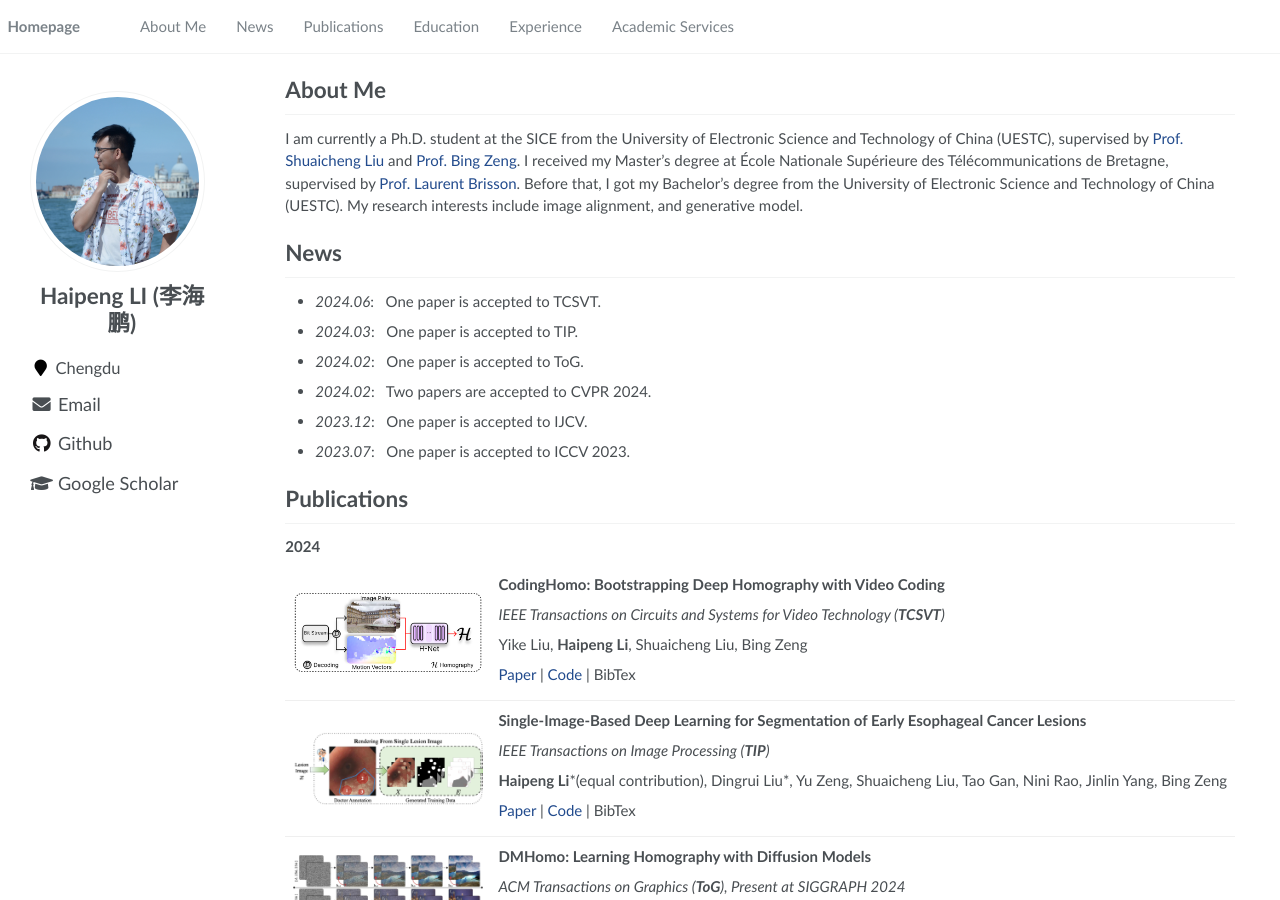
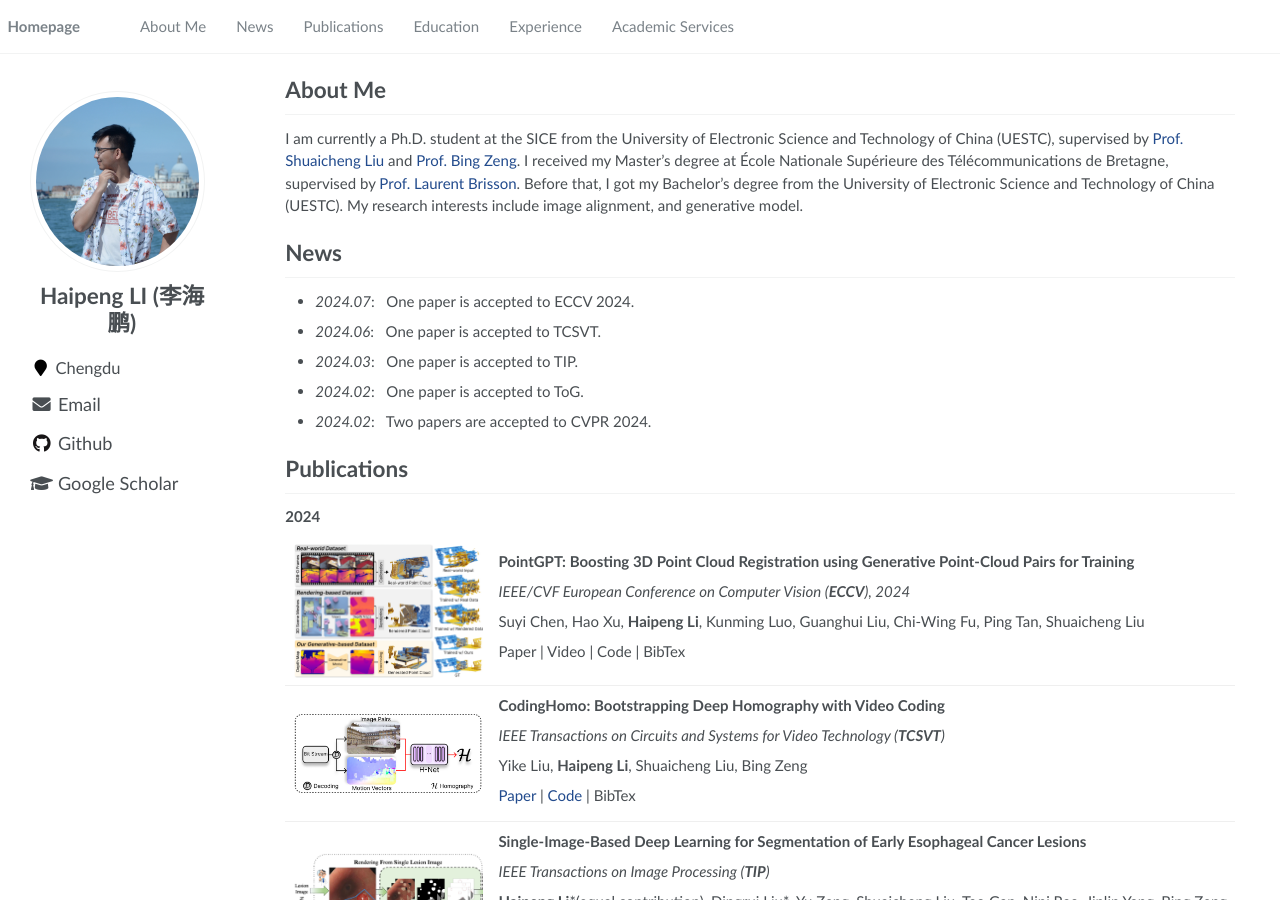
Before and after one commit to lhaippp/lhaippp.github.io, a Jekyll site: the page built from _pages/about.md, in a window 1280 px wide and 900 px high. Built offline with Jekyll 4.4.1, drawn with Linux system fonts in a browser that asks for light colours.

Commit message:
eccv2024

```diff
--- a/_pages/about.md
+++ b/_pages/about.md
@@ -22,16 +22,30 @@ I am currently a Ph.D. student at the SICE from the University of Electronic Sci
 
 # News
 
+- *2024.07*: &nbsp; One paper is accepted to ECCV 2024.
 - *2024.06*: &nbsp; One paper is accepted to TCSVT.
 - *2024.03*: &nbsp; One paper is accepted to TIP.
 - *2024.02*: &nbsp; One paper is accepted to ToG.
 - *2024.02*: &nbsp; Two papers are accepted to CVPR 2024.
-- *2023.12*: &nbsp; One paper is accepted to IJCV.
-- *2023.07*: &nbsp; One paper is accepted to ICCV 2023.
 
 # Publications
 
+
 **2024**
+<div class='paper-box'><div class='paper-box-image'><img src='collections/2024_PointGPT/PointGPT.png' alt="sym" width="100%"></div>
+<div class='paper-box-text' markdown="1">
+
+**PointGPT: Boosting 3D Point Cloud Registration using Generative Point-Cloud Pairs for Training**
+
+*IEEE/CVF European Conference on Computer Vision (**ECCV**), 2024*
+
+Suyi Chen, Hao Xu, **Haipeng Li**, Kunming Luo, Guanghui Liu, Chi-Wing Fu, Ping Tan, Shuaicheng Liu
+
+Paper \| Video \| Code \| BibTex <strong><span class='show_paper_citations' data='3WQTKocAAAAJ:WF5omc3nYNoC'></span></strong>
+</div>
+</div>
+
+
 <div class='paper-box'><div class='paper-box-image'><img src='collections/2024_CodingHomo/CodingHomo.png' alt="sym" width="100%"></div>
 <div class='paper-box-text' markdown="1">
 
```
Also changed, not shown: collections/2024_PointGPT/PointGPT.png (added).
